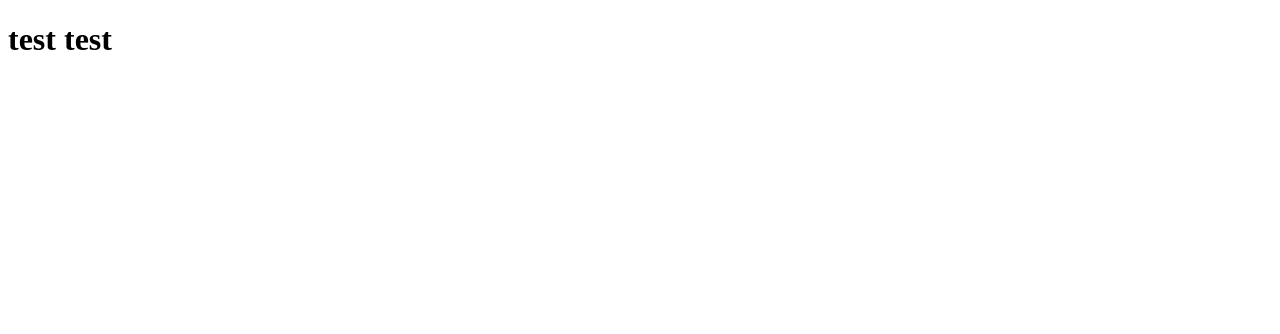
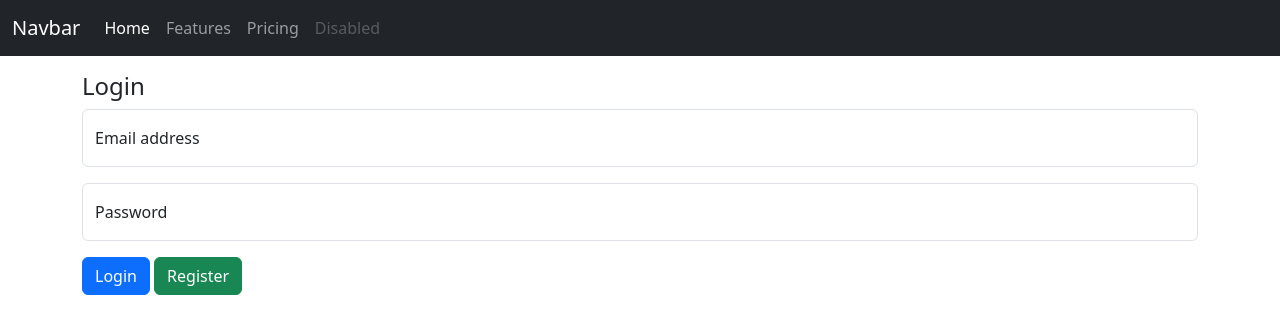
Before and after one commit to AGConcepcion/4_1_A_G_Concepcion_Web, a website: page public/index.html in a window 1280 px wide. Drawn offline with nearby package versions, Linux system fonts and the light colour scheme.

Commit message:
Added a Navbar, Login and Register Button, and Email and Password field.

```diff
--- a/public/index.html
+++ b/public/index.html
@@ -3,10 +3,52 @@
 <head>
     <meta charset="UTF-8">
     <meta name="viewport" content="width=device-width, initial-scale=1.0">
+    <link href="https://cdn.jsdelivr.net/npm/bootstrap@5.3.2/dist/css/bootstrap.min.css" rel="stylesheet" integrity="sha384-T3c6CoIi6uLrA9TneNEoa7RxnatzjcDSCmG1MXxSR1GAsXEV/Dwwykc2MPK8M2HN" crossorigin="anonymous">
+    <script src="https://cdn.jsdelivr.net/npm/bootstrap@5.3.2/dist/js/bootstrap.bundle.min.js" integrity="sha384-C6RzsynM9kWDrMNeT87bh95OGNyZPhcTNXj1NW7RuBCsyN/o0jlpcV8Qyq46cDfL" crossorigin="anonymous"></script>
     <title>Homepage</title>
     <script src="./index.js"></script>
 </head>
 <body>
-    <h1>test test</h1>
+    <div>
+        <nav class="navbar navbar-expand-lg navbar-dark bg-dark">
+            <div class="container-fluid">
+              <a class="navbar-brand" href="#">Navbar</a>
+              <button class="navbar-toggler" type="button" data-bs-toggle="collapse" data-bs-target="#navbarNav" aria-controls="navbarNav" aria-expanded="false" aria-label="Toggle navigation">
+                <span class="navbar-toggler-icon"></span>
+              </button>
+              <div class="collapse navbar-collapse" id="navbarNav">
+                <ul class="navbar-nav">
+                  <li class="nav-item">
+                    <a class="nav-link active" aria-current="page" href="#">Home</a>
+                  </li>
+                  <li class="nav-item">
+                    <a class="nav-link" href="#">Features</a>
+                  </li>
+                  <li class="nav-item">
+                    <a class="nav-link" href="#">Pricing</a>
+                  </li>
+                  <li class="nav-item">
+                    <a class="nav-link disabled" aria-disabled="true">Disabled</a>
+                  </li>
+                </ul>
+              </div>
+            </div>
+          </nav>
+    <div class="container mt-3">
+        <h4>Login</h4>
+        <div class="form-floating mb-3">
+            <input type="email" class="form-control" id="floatingInput" placeholder="name@example.com">
+            <label for="floatingInput">Email address</label>
+          </div>
+          <div class="form-floating">
+            <input type="password" class="form-control" id="floatingPassword" placeholder="Password">
+            <label for="floatingPassword">Password</label>
+          </div>
+          <div class="mt-3">
+          <button type="button" class="btn btn-primary">Login</button>
+          <button type="button" class="btn btn-success">Register</button>
+        </div>
+    </div>
+    </div>
 </body>
 </html>
```
Also changed, not shown: public/register.html (added, +13 -0 lines).
